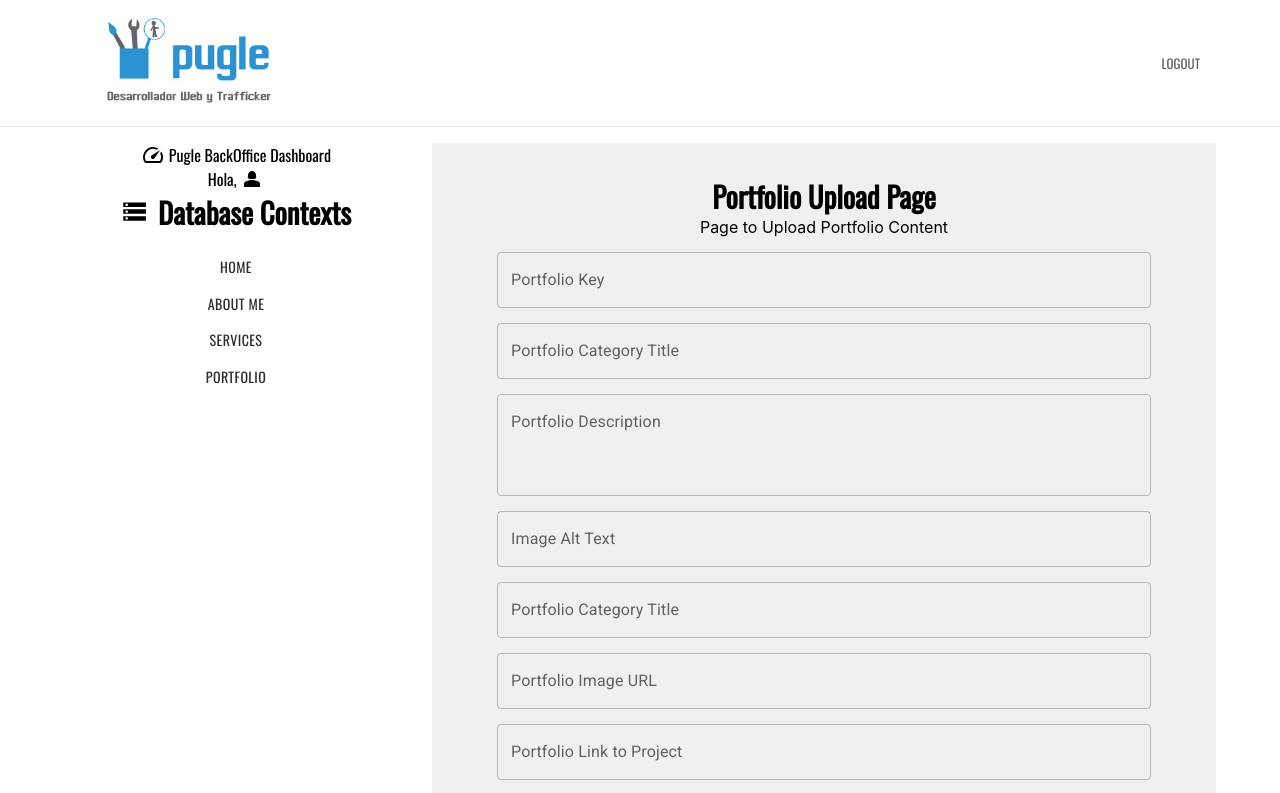
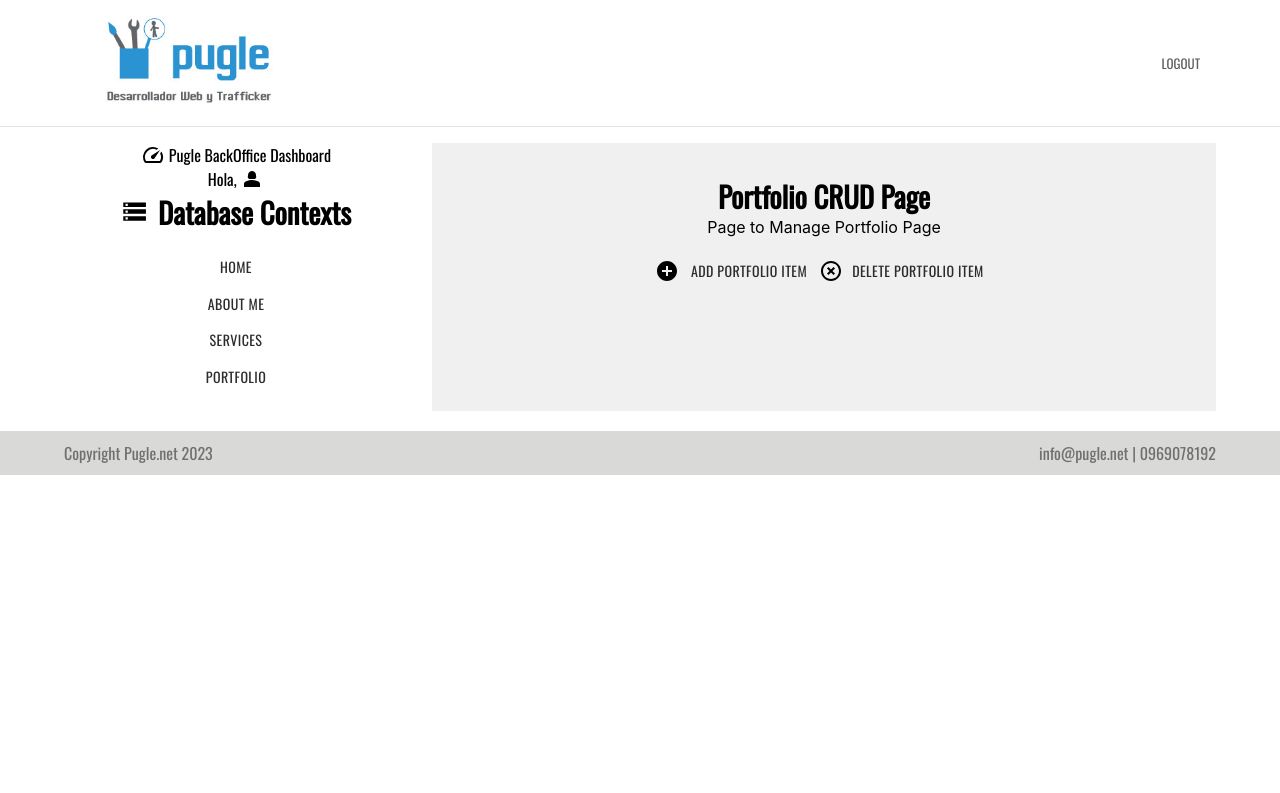
Before and after one commit to bonini81/pugle-cms, a React (Create React App) app: page /backoffice/portfolio in a window 1280 px wide. Shown: the top 793 px of the page. Built offline with nearby package versions, Linux system fonts and the light colour scheme.

Commit message:
Delete Portfolio items is ready

```diff
--- a/src/pages/Login.tsx
+++ b/src/pages/Login.tsx
@@ -57,7 +57,7 @@ const Login = () => {
       const response = await authService.postAuthWordpressLogin(userData);
       const data = await response.data;
       localStorage.setItem("token", data.token);
-      dispatch(setCurrentUser(data.email));
+      dispatch(setCurrentUser(data.name));
       dispatch(setCurrentToken(data.token));
       navigate("/backoffice/home");
     } catch (err: any) {
--- a/src/pages/backOffice/Portfolio.tsx
+++ b/src/pages/backOffice/Portfolio.tsx
@@ -1,5 +1,8 @@
+import { useState } from "react";
 import { Controller, useForm } from "react-hook-form";
 import { yupResolver } from "@hookform/resolvers/yup";
+import AddCircleIcon from "@mui/icons-material/AddCircle";
+import HighlightOffIcon from "@mui/icons-material/HighlightOff";
 import * as yup from "yup";
 
 import "../../scss/PortfolioBackOffice.scss";
@@ -9,6 +12,13 @@ import { PortfolioItem } from "../../interfaces/backend/portfolio";
 import portfolioService from "../../services/portfolio.service";
 
 const Portfolio = () => {
+  const [openPortfolio, setOpenPortfolio] = useState<boolean>(false);
+  const [openDeletePortfolio, setOpenDeletePortfolio] =
+    useState<boolean>(false);
+  const [portfolioContentData, setPortfolioContentData] = useState<
+    PortfolioItem[] | null
+  >(null);
+
   const schema = yup.object().shape({
     key: yup.number().required("La key del portafolio es requerida."),
     category: yup.string().required("La categoria es requerida."),
@@ -70,11 +80,74 @@ const Portfolio = () => {
     }
   };
 
+  const handlePortfolioClick = () => {
+    if (!openPortfolio) {
+      setOpenPortfolio(true);
+      setOpenDeletePortfolio(false);
+    } else {
+      setOpenPortfolio(false);
+    }
+  };
+
+  const handleDeletePortfolioClick = () => {
+    if (!openDeletePortfolio) {
+      setOpenDeletePortfolio(true);
+      setOpenPortfolio(false);
+      getPortfolioContentApi();
+    } else {
+      setOpenDeletePortfolio(false);
+    }
+  };
+
+  const getPortfolioContentApi = async () => {
+    try {
+      const response = await portfolioService.getPortfolioContent();
+      const portfolioItems = await response.data.portfolioContent;
+      setPortfolioContentData(portfolioItems);
+    } catch (err: any) {
+      console.log(err);
+    }
+  };
+
   return (
     <section className="section-wrrapper-styles">
-      <h2 className="titleh-h2-padding">Portfolio Upload Page</h2>
-      <p>Page to Upload Portfolio Content</p>
-      <form onSubmit={handleSubmit(onSubmit)} encType="multipart/form-data">
+      <h2 className="titleh-h2-padding">Portfolio CRUD Page</h2>
+      <p>Page to Manage Portfolio Page</p>
+      <ul className="ul-item-styles">
+        <li>
+          <AddCircleIcon className="mui-icons-align__portfolio" />
+          <Button
+            data-testid="portfolio-item-btn"
+            variant="text"
+            onClick={() => handlePortfolioClick()}
+            className={{
+              root: "portfolio-btn-styles",
+            }}
+          >
+            Add Portfolio Item
+          </Button>
+        </li>
+        <li>
+          <HighlightOffIcon className="mui-icons-align__portfolio" />
+          <Button
+            data-testid="portfolio-item-btn"
+            variant="text"
+            onClick={() => handleDeletePortfolioClick()}
+            className={{
+              root: "portfolio-btn-delete-styles",
+            }}
+          >
+            Delete Portfolio Item
+          </Button>
+        </li>
+      </ul>
+      {openPortfolio ? (
+        <form
+          onSubmit={handleSubmit(onSubmit)}
+          encType="multipart/form-data"
+          data-testid="portfolio-form"
+          className="open-portfolio-styles"
+        >
           <div className="portfolio-field-styles">
             <Controller
               name="key"
@@ -226,7 +299,9 @@ const Portfolio = () => {
                   ref={null}
                   label="Portfolio Link Text"
                   error={!!errors.linkToText}
-                helperText={errors.linkToText ? errors.linkToText?.message : ""}
+                  helperText={
+                    errors.linkToText ? errors.linkToText?.message : ""
+                  }
                 />
               )}
             />
@@ -261,6 +336,23 @@ const Portfolio = () => {
             </Button>
           </div>
         </form>
+      ) : (
+        ""
+      )}
+      {openDeletePortfolio ? (
+        <article>
+          <ul className="menu-ul-item-styles">
+            {portfolioContentData &&
+              portfolioContentData.map((item, index) => (
+                <li key={index}>
+                  {item.title} <HighlightOffIcon className="mui-icons-align__portfolio" />
+                </li>
+              ))}
+          </ul>
+        </article>
+      ) : (
+        ""
+      )}
     </section>
   );
 };
--- a/src/scss/PortfolioBackOffice.scss
+++ b/src/scss/PortfolioBackOffice.scss
@@ -9,3 +9,30 @@
     margin-left: auto;
     margin-right: auto;
 }
+
+.ul-item-styles {
+    list-style: none;
+    padding: 0;
+
+}
+
+.menu-ul-item-styles {
+    list-style: none;
+    text-align: left;
+}
+
+ul.ul-item-styles li {
+    display: inline;
+}
+
+button.portfolio-btn-styles {
+    width: 140px !important;
+}
+
+button.portfolio-btn-delete-styles {
+    width: 150px !important;
+}
+
+.mui-icons-align__portfolio {
+    vertical-align: middle;
+}
```
Lines whose indentation alone changed are shown as unchanged.
